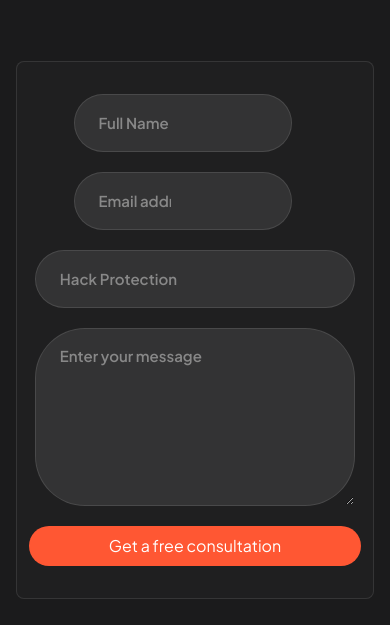
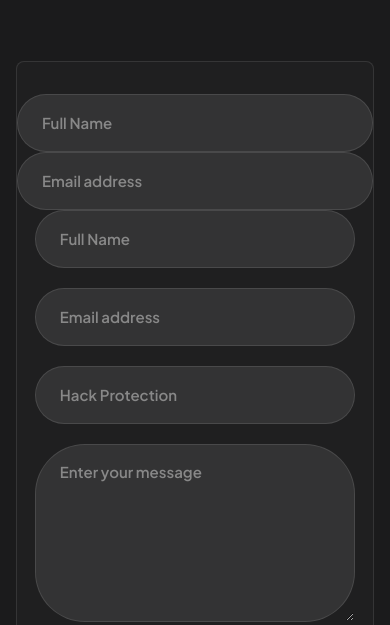
Before and after one commit to snehaldalavi/SetooAI_tailwind, a website: page index.html in a window 390 px wide. Shown: the part 8269-8894 px from the top of the page. Drawn offline with nearby package versions, Linux system fonts and the light colour scheme; files that its build step writes are made by us from their sources.

Commit message:
Add files via upload

```diff
--- a/index.html
+++ b/index.html
@@ -459,15 +459,21 @@
 
               <!-- form -->
               <div class="bg-gray-301 border-solid border-2 border-gray-302 rounded-lg py-8 mt-16 md:px-6 md:py-14 xl:mt-0 xl:rounded-3xl xl:px-4">
-                  <form class=" flex items-center flex-col">
-                    <div class="flex flex-col xl:flex-row xl:gap-10 xl:items-center">
-                      <input type="text" placeholder="Full Name" class="input placeholder:text-gray-303 placeholder:font-semibold placeholder:ml-24 placeholder:text-sm1 bg-gray-300 rounded-4xl border-2 border-solid border-gray-100 w-97 px-6 py-4">
-                    <input type="text" placeholder="Email address" class="mt-5 xl:mt-0 input placeholder:text-gray-303  placeholder:font-semibold placeholder:ml-24 placeholder:text-sm1 bg-gray-300 rounded-4xl border-2 border-solid border-gray-100 w-97 px-6 py-4">
+                  <form class="flex items-center flex-col">
+
+                    <div class="xl:grid lg:grid grid-cols-2 lg:gap-65 xl:gap-6 sm:hidden md:hidden">
+
+                      <input type="text" placeholder="Full Name" class="input placeholder:text-gray-303 placeholder:font-semibold placeholder:ml-24 placeholder:text-sm1 bg-gray-300 rounded-4xl border-2 border-solid border-gray-100 w-100 px-6 py-4">
+                      <input type="text" placeholder="Email address" class="input placeholder:text-gray-303  placeholder:font-semibold placeholder:ml-24 placeholder:text-sm1 bg-gray-300 rounded-4xl border-2 border-solid border-gray-100 w-100 px-6 py-4">
+
                     </div>
 
-                    <input type="text" placeholder="Hack Protection" class="mt-5 input placeholder:text-gray-303  placeholder:font-semibold placeholder:ml-24 placeholder:text-sm1 bg-gray-300 rounded-4xl border-2 border-solid border-gray-100 w-97 px-6 py-4">
-                    <textarea cols="46" rows="6" placeholder="Enter your message" class="mt-5 input placeholder:text-gray-303 placeholder:font-semibold placeholder:ml-24 placeholder:text-sm1 bg-gray-300 rounded-4xl border-2 border-solid border-gray-100 w-97 px-6 py-4 xl:rounded-3xl"></textarea>
+                    <input type="text" placeholder="Full Name" class="input xl:hidden lg:hidden md:block sm:block placeholder:text-gray-303 placeholder:font-semibold placeholder:ml-24 placeholder:text-sm1 bg-gray-300 rounded-4xl border-2 border-solid border-gray-100 w-97 px-6 py-4">
+                    <input type="text" placeholder="Email address" class="mt-5 xl:hidden lg:hidden md:block sm:blockmt-5 xl:mt-0 input placeholder:text-gray-303  placeholder:font-semibold placeholder:ml-24 placeholder:text-sm1 bg-gray-300 rounded-4xl border-2 border-solid border-gray-100 w-97 px-6 py-4">
+                    <input type="text" placeholder="Hack Protection" class="mt-5 xl:block lg:block md:block sm:block input placeholder:text-gray-303  placeholder:font-semibold placeholder:ml-24 placeholder:text-sm1 bg-gray-300 rounded-4xl border-2 border-solid border-gray-100 w-97 px-6 py-4">
+                    <textarea cols="46" rows="6" placeholder="Enter your message" class="mt-5 xl:block lg:block md:block sm:block input placeholder:text-gray-303 placeholder:font-semibold placeholder:ml-24 placeholder:text-sm1 bg-gray-300 rounded-4xl border-2 border-solid border-gray-100 w-97 px-6 py-4 xl:rounded-3xl"></textarea>
                     <button class="mt-5 rounded-full py-2 px-20 bg-orange-50 mx-auto text-gray-51  font-normal md:px-52 xl:px-40">Get a free consultation</button>
+
                   </form>
                 </div>
             </div>
--- a/tailwind.config.js
+++ b/tailwind.config.js
@@ -94,6 +94,9 @@ module.exports = {
       margin : {
         '50' : '173px'
       },
+      gap : {
+        '65' : '280px'
+      },
       },
       backgroundImage :{
         'hero' : 'url(images/hero-4-3.png)',
```
